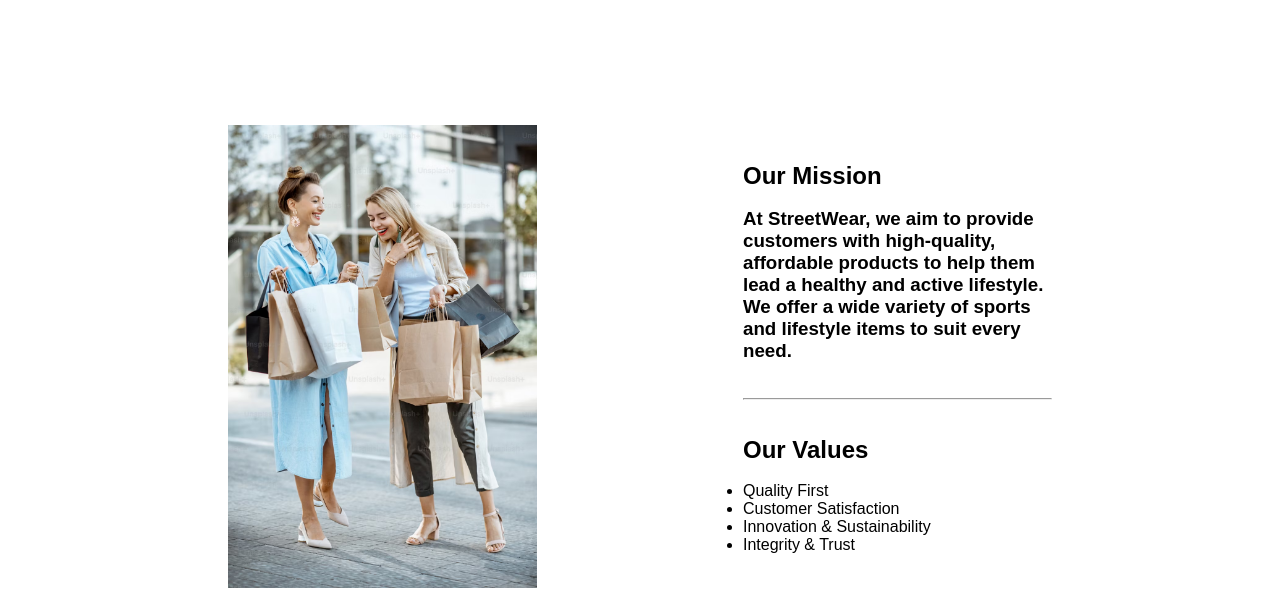
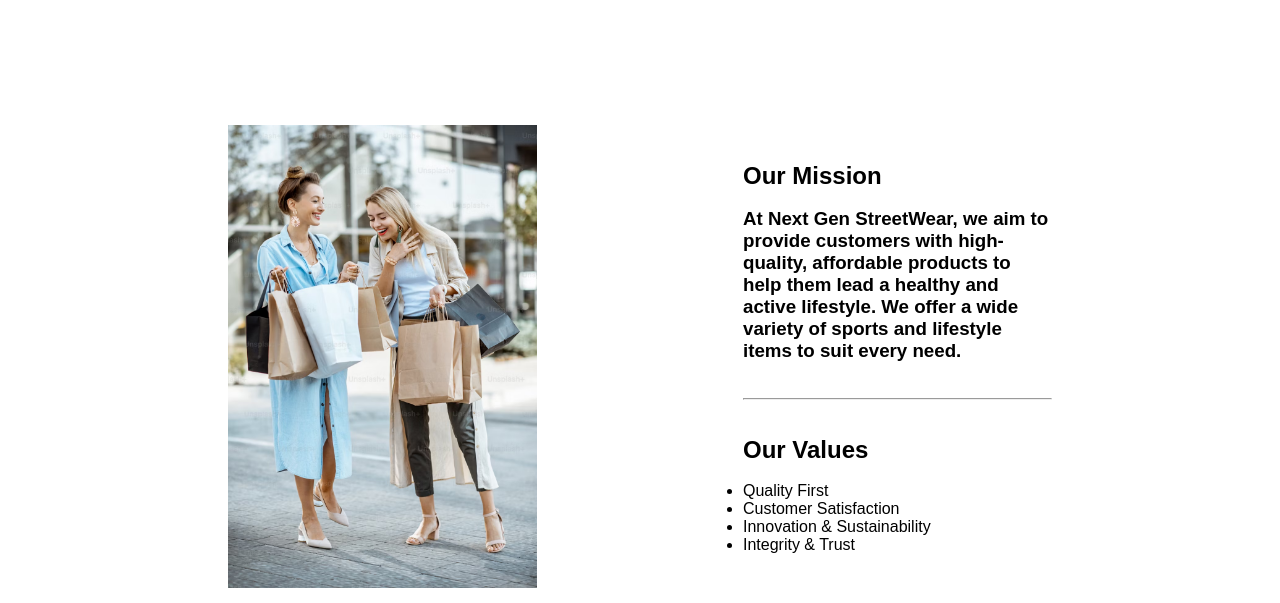
Before and after one commit to Aditya40104/StreetWear-Ecommerce-website, a plain HTML site: page about.html in a window 1280 px wide. Shown: the part 197-800 px from the top of the page. Drawn offline with Linux system fonts and the light colour scheme.

Commit message:
Update about.html

```diff
--- a/about.html
+++ b/about.html
@@ -40,7 +40,7 @@
                 </div>
                 <div class="col-2">
                     <h2>Our Mission</h2><br>
-                    <h3>At StreetWear, we aim to provide customers with high-quality, affordable products to help them lead a healthy and active lifestyle. We offer a wide variety of sports and lifestyle items to suit every need.</h3>
+                    <h3>At Next Gen StreetWear, we aim to provide customers with high-quality, affordable products to help them lead a healthy and active lifestyle. We offer a wide variety of sports and lifestyle items to suit every need.</h3>
                     <br><br><hr><br><br>
                     <h2>Our Values</h2><br>
                     <ul style="list-style-type: disc;">
```
